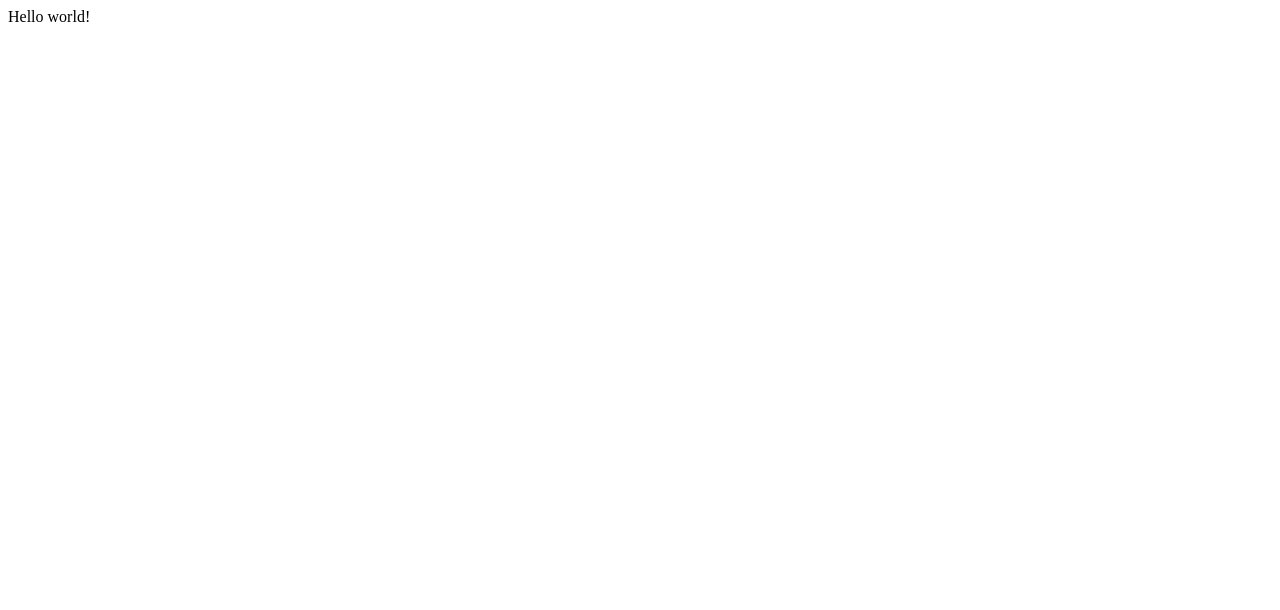
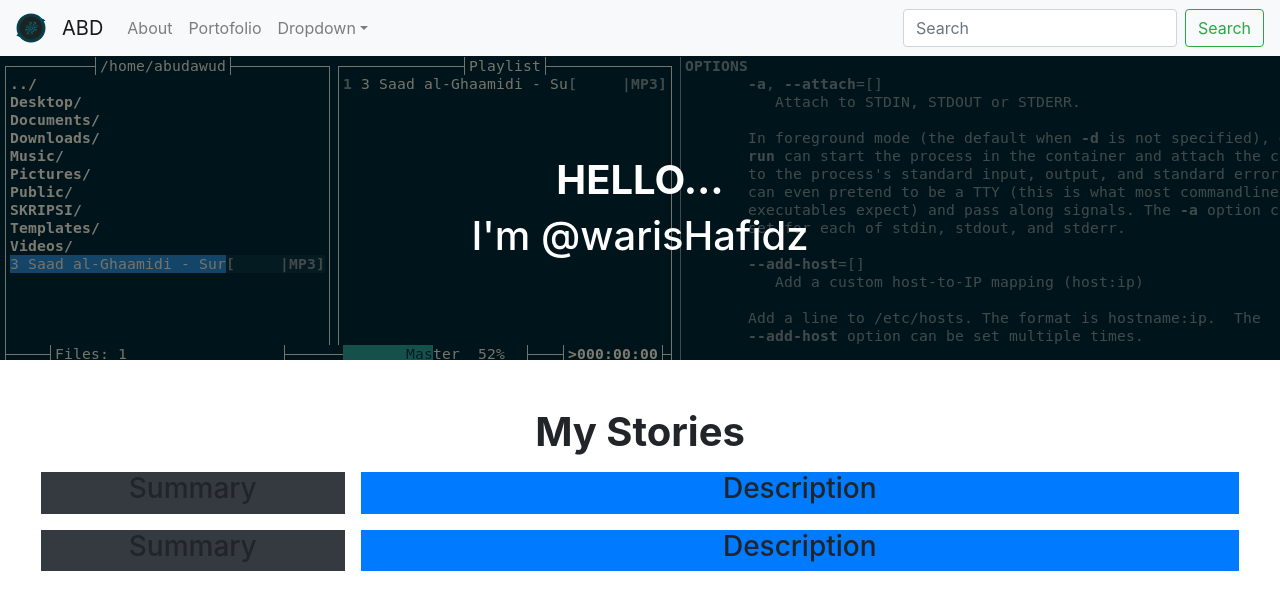
Before and after one commit to abudawud/GatsbyJS-starter01, a Gatsby site: page / in a window 1280 px wide. Built offline with nearby package versions, Linux system fonts and the light colour scheme; Gatsby itself is replaced by a stand-in of ours.

Commit message:
Init project

```diff
--- /dev/null
+++ b/gatsby-browser.js
@@ -0,0 +1,4 @@
+import "./src/styles/main.css"
+import 'bootstrap/dist/css/bootstrap.min.css';
+// or:
+// require('./src/styles/global.css')
--- a/package.json
+++ b/package.json
@@ -13,8 +13,10 @@
     "test": "echo \"Write tests! -> https://gatsby.dev/unit-testing \""
   },
   "dependencies": {
+    "bootstrap": "^4.3.1",
     "gatsby": "^2.15.15",
     "react": "^16.9.0",
+    "react-bootstrap": "^1.0.0-beta.12",
     "react-dom": "^16.9.0"
   },
   "devDependencies": {
--- a/src/pages/index.js
+++ b/src/pages/index.js
@@ -1,3 +1,85 @@
 import React from "react"
+import Navbar from "react-bootstrap/Navbar"
+import {
+  Nav,
+  NavDropdown,
+  Form,
+  FormControl,
+  Button,
+  Row,
+  Col,
+} from "react-bootstrap"
 
-export default () => <div>Hello world!</div>
+const logo = require("../images/logo.png")
+const background = require("../images/background.png")
+
+export default () => (
+  <>
+    <Navbar bg="light" expand="md">
+      <img className="mr-3" src={logo} width="30px" height="30px" />
+      <Navbar.Brand href="#home">ABD</Navbar.Brand>
+      <Navbar.Toggle aria-controls="basic-navbar-nav" />
+      <Navbar.Collapse id="basic-navbar-nav">
+        <Nav className="mr-auto">
+          <Nav.Link href="#home">About</Nav.Link>
+          <Nav.Link href="#link">Portofolio</Nav.Link>
+          <NavDropdown title="Dropdown" id="basic-nav-dropdown">
+            <NavDropdown.Item href="#action/3.1">Action</NavDropdown.Item>
+            <NavDropdown.Item href="#action/3.2">
+              Another action
+            </NavDropdown.Item>
+            <NavDropdown.Item href="#action/3.3">Something</NavDropdown.Item>
+            <NavDropdown.Divider />
+            <NavDropdown.Item href="#action/3.4">
+              Separated link
+            </NavDropdown.Item>
+          </NavDropdown>
+        </Nav>
+        <Form inline>
+          <FormControl type="text" placeholder="Search" className="mr-sm-2" />
+          <Button variant="outline-success">Search</Button>
+        </Form>
+      </Navbar.Collapse>
+    </Navbar>
+    <div
+      className="text-white"
+      style={{
+        backgroundColor: "rgb(0,0,0,0.5)",
+        position: "relative",
+        overflow: "hidden",
+      }}
+    >
+      <div style={{ margin: "100px 0px" }}>
+        <h1 className="text-center mt-lg-10">
+          <strong>HELLO...</strong>
+        </h1>
+        <h1 className="text-center mt-10">I'm @warisHafidz</h1>
+      </div>
+      <img
+        style={{ zIndex: "-1", position: "absolute", top: 0 }}
+        src={background}
+      />
+    </div>
+    <h1 className="mt-5  text-center">
+      <strong> My Stories</strong>
+    </h1>
+    <div className="ml-5 mr-5">
+      <Row>
+        <Col className="bg-dark m-2" sm={3}>
+          <h3 className="text-center">Summary</h3>
+        </Col>
+        <Col className="bg-primary m-2">
+          <h3 className="text-center">Description</h3>
+        </Col>
+      </Row>
+      <Row>
+        <Col className="bg-dark m-2" sm={3}>
+          <h3 className="text-center">Summary</h3>
+        </Col>
+        <Col className="bg-primary m-2">
+          <h3 className="text-center">Description</h3>
+        </Col>
+      </Row>
+    </div>
+  </>
+)
--- /dev/null
+++ b/src/styles/main.css
@@ -0,0 +1,2 @@
+html {
+  }
```
Also changed, not shown: src/components/navbar.js (added, +8 -0 lines), src/pages/about.js (added, +8 -0 lines), src/pages/portofolio.js (added, +8 -0 lines), src/images/background.png (added), src/images/logo.png (added), 1 other file.
